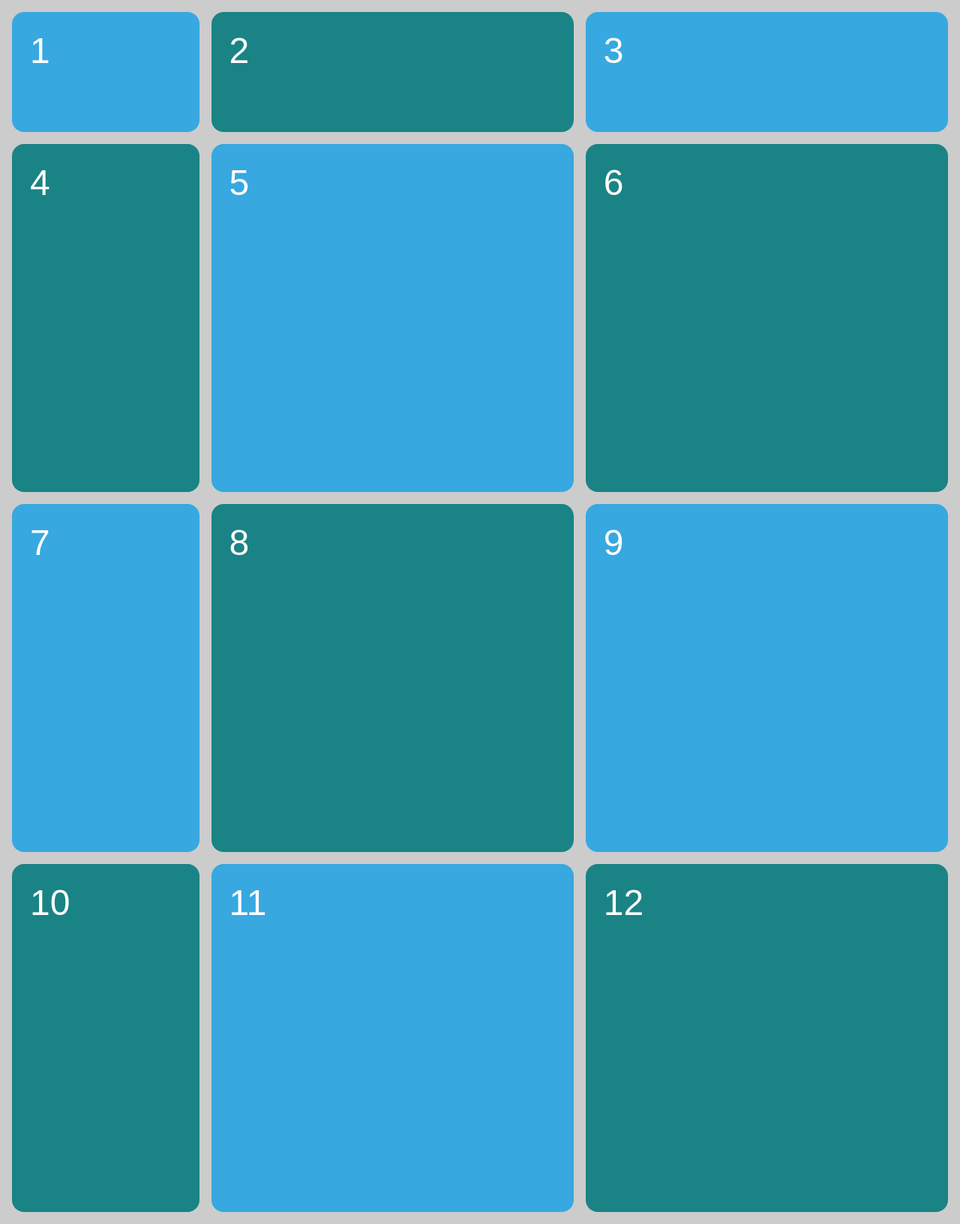
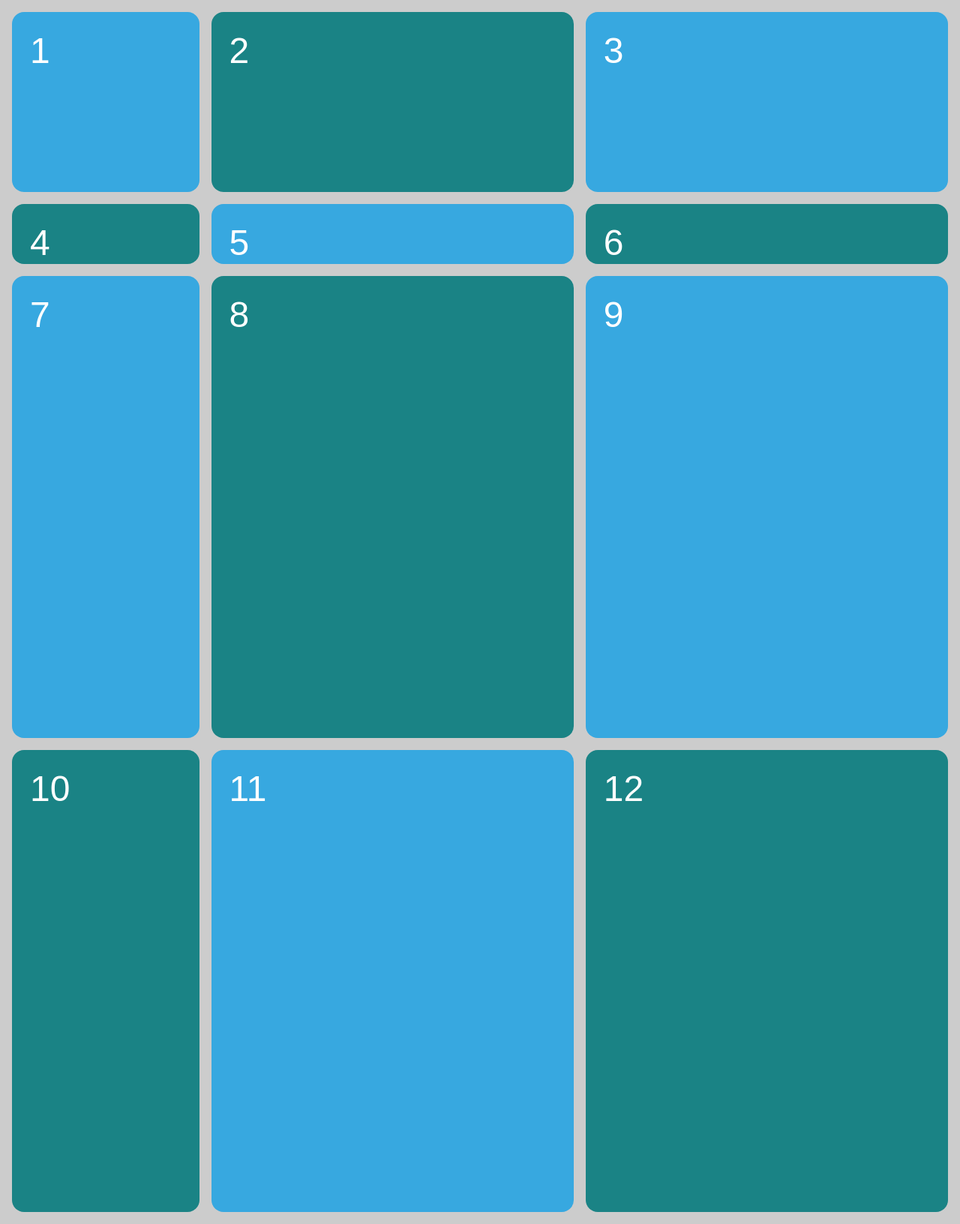
Before and after one commit to eacevedof/prj_css, a PHP site: page / in a window 1280 px wide. Shown: the whole page at 75% size. Run offline with PHP 8.4, Linux system fonts and the light colour scheme.

Commit message:
escuelait grid taller

```diff
--- a/grid/two/style.css
+++ b/grid/two/style.css
@@ -48,12 +48,17 @@ body {
     le indicamos 3 columnas que ocupen el 100% dividido proporcionalmente
     se divide el total / suma(fr)
     */
-    grid-template-columns: 1fr 2fr 1fr;
+    //grid-template-columns: 1fr 2fr 1fr;
     grid-template-columns: 20% 1fr 1fr;
     /*
     para que esto se cumpla hay que definir un alto del grid
     */
-    grid-template-rows: 10rem 1fr 1fr 1fr;
+    grid-template-rows: 15rem 5rem 1fr 1fr;
 
     grid-gap: 1rem;
+
+    /*
+    si hay mas filas que las definidas (4) anteriormente que ocupen una altura de 1fr
+    */
+    grid-auto-rows: 1fr;
 }
```
